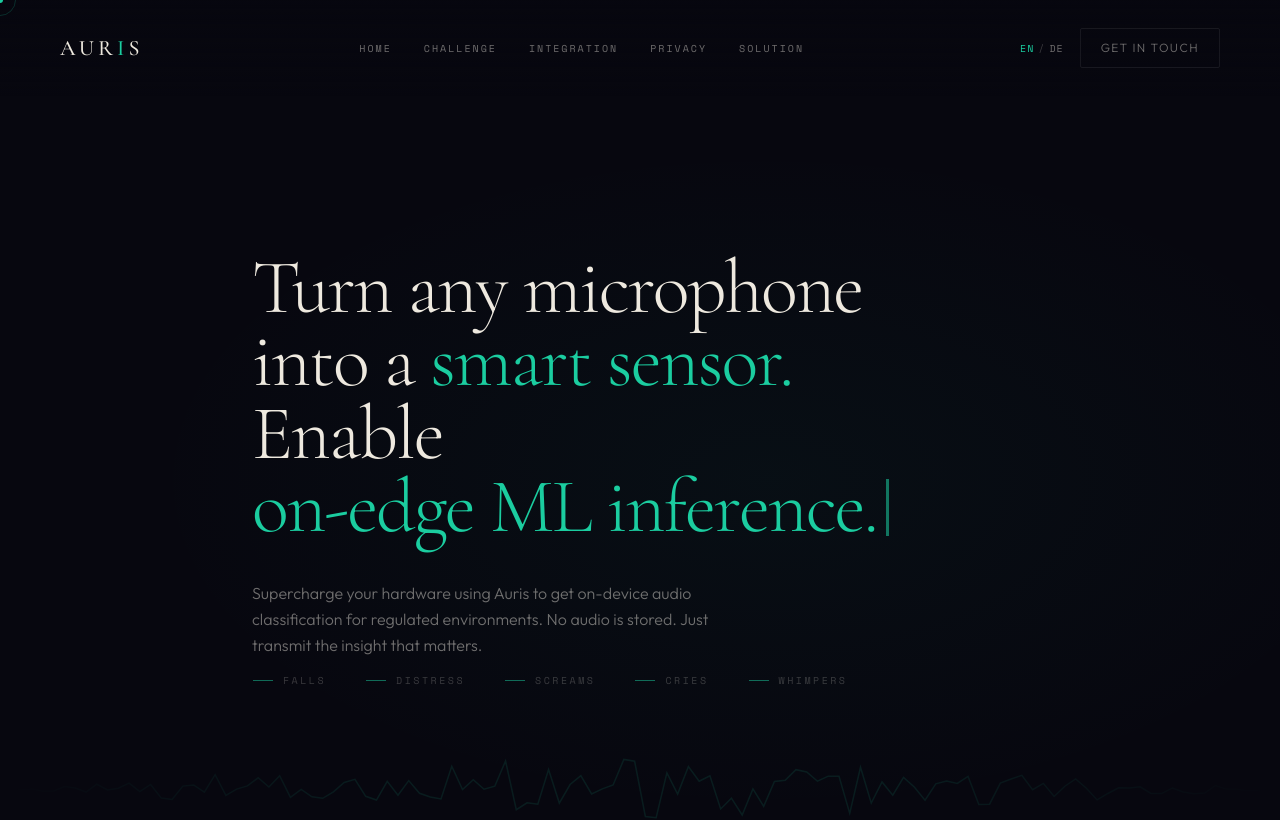
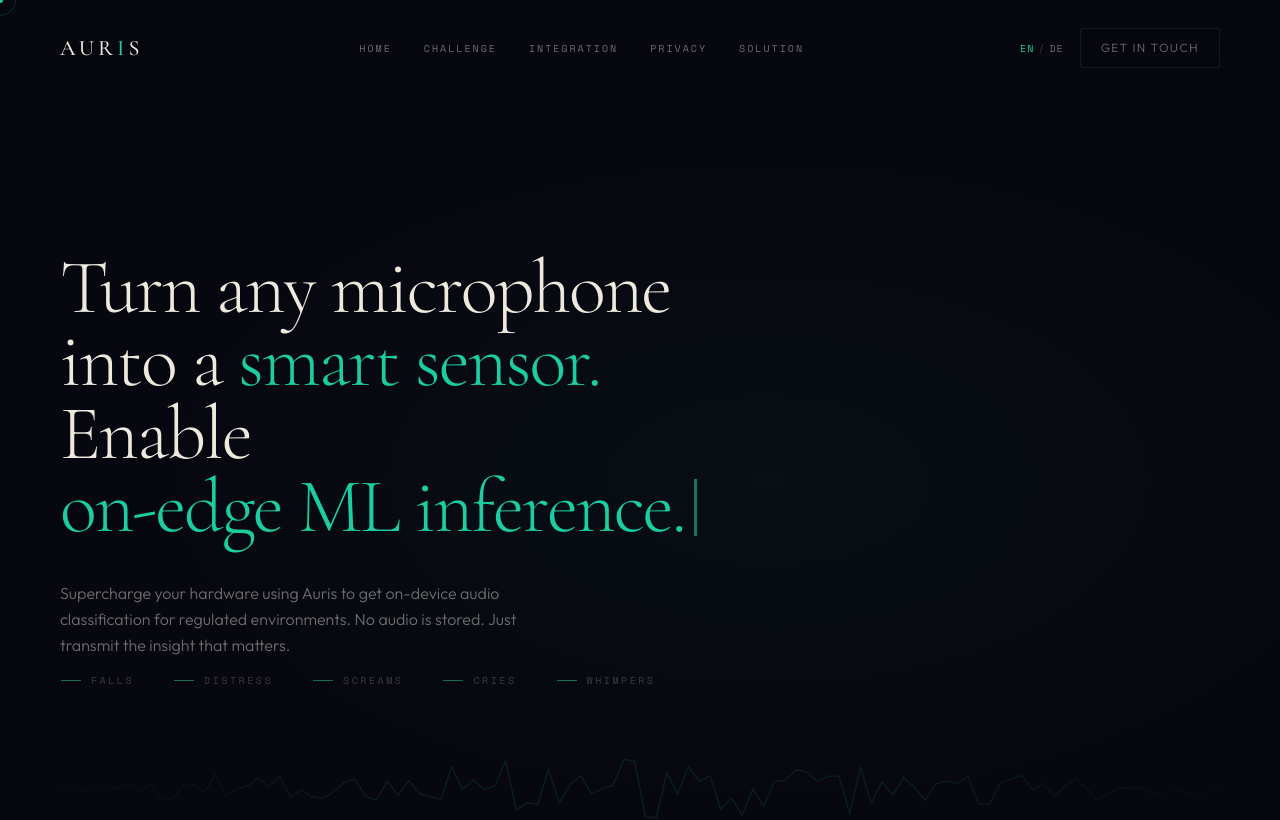
Before and after one commit to saad1mtiaz/auris-website, a React (Vite) app: page / in a window 1280 px wide. Shown: the top 820 px of the page. Built offline with nearby package versions, Linux system fonts and the light colour scheme.

Commit message:
feat: Update app title and hero section width
Reflects the application's branding and purpose by renaming the page title to "Auris | Audio Intelligence".
Adjusts the maximum width of the hero section container to ensure better content scaling on larger screens.

```diff
--- a/index.html
+++ b/index.html
@@ -3,7 +3,7 @@
   <head>
     <meta charset="UTF-8" />
     <meta name="viewport" content="width=device-width, initial-scale=1.0" />
-    <title>My Google AI Studio App</title>
+    <title>Auris | Audio Intelligence</title>
   </head>
   <body>
     <div id="root"></div>
--- a/src/components/sections/Hero.tsx
+++ b/src/components/sections/Hero.tsx
@@ -119,8 +119,8 @@ export default function Hero() {
       {/* Background Glow */}
       <div className="absolute inset-0 pointer-events-none bg-[radial-gradient(ellipse_70%_60%_at_60%_50%,rgba(27,205,160,0.04)_0%,transparent_70%)]" />
 
-      <div className="section-container relative z-10 w-full max-w-4xl">
-        <div className="pt-12 md:pt-0">
+      <div className="section-container relative z-10 w-full">
+        <div className="pt-12 md:pt-0 max-w-4xl">
           <div>
             <motion.h1
               initial={{ opacity: 0, y: 24 }}
```
